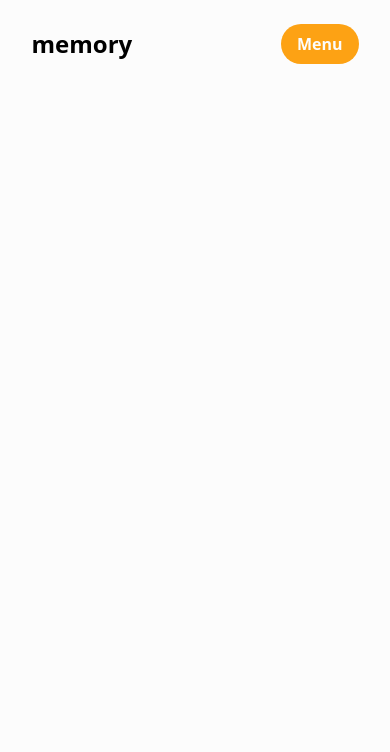
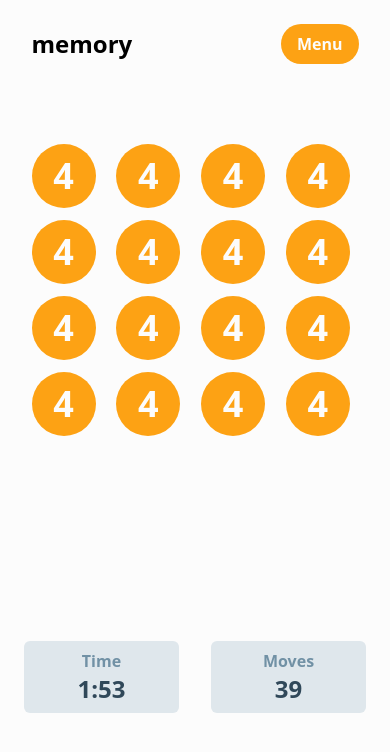
Before and after one commit to rcrosbourne/memory-game, a Next.js app: page /new-game in a window 390 px wide. Shown: the top 752 px of the page. Built offline with nearby package versions, Linux system fonts and the light colour scheme.

Commit message:
Mobile layout completed

```diff
--- a/pages/new-game.tsx
+++ b/pages/new-game.tsx
@@ -21,11 +21,81 @@ const NewGame: NextPage = () => {
 
       <main className=" bg-quaternary-shade min-h-screen w-full grid p-6 mx-auto">
         <div className="container mx-auto text-center max-w-[327px] md:max-w-[654px]">
+          {/* Top Menu */}
           <div className="grid grid-cols-2 place-items-center">
             <h2 className="w-full text-left text-2xl font-bold">memory</h2>
             <button className="btn-primary py-2 px-4 place-self-end">
               Menu
             </button>
+          </div>
+          {/* Game board */}
+          <div className="grid grid-cols-4 gap-3 mt-20">
+            <button className="btn-primary h-16 w-16 text-4xl font-bold">
+              4
+            </button>
+            <button className="btn-primary h-16 w-16 text-4xl font-bold">
+              4
+            </button>
+            <button className="btn-primary h-16 w-16 text-4xl font-bold">
+              4
+            </button>
+            <button className="btn-primary h-16 w-16 text-4xl font-bold">
+              4
+            </button>
+            <button className="btn-primary h-16 w-16 text-4xl font-bold">
+              4
+            </button>
+            <button className="btn-primary h-16 w-16 text-4xl font-bold">
+              4
+            </button>
+            <button className="btn-primary h-16 w-16 text-4xl font-bold">
+              4
+            </button>
+            <button className="btn-primary h-16 w-16 text-4xl font-bold">
+              4
+            </button>
+            <button className="btn-primary h-16 w-16 text-4xl font-bold">
+              4
+            </button>
+            <button className="btn-primary h-16 w-16 text-4xl font-bold">
+              4
+            </button>
+            <button className="btn-primary h-16 w-16 text-4xl font-bold">
+              4
+            </button>
+            <button className="btn-primary h-16 w-16 text-4xl font-bold">
+              4
+            </button>
+            <button className="btn-primary h-16 w-16 text-4xl font-bold">
+              4
+            </button>
+            <button className="btn-primary h-16 w-16 text-4xl font-bold">
+              4
+            </button>
+            <button className="btn-primary h-16 w-16 text-4xl font-bold">
+              4
+            </button>
+            <button className="btn-primary h-16 w-16 text-4xl font-bold">
+              4
+            </button>
+          </div>
+        </div>
+        <div className="grid grid-cols-2 mt-24 gap-8 max-h-[70px]">
+          <div className="bg-quinary-shade rounded-md grid py-2 px-8">
+            <span className="text-center text-secondary-shade font-bold">
+              Time
+            </span>
+            <span className="block text-center flex-1 text-teritiary font-bold text-2xl">
+              1:53
+            </span>
+          </div>
+          <div className="bg-quinary-shade rounded-md px-8 py-2 grid">
+            <span className="text-center text-secondary-shade font-bold">
+              Moves
+            </span>
+            <span className="block text-center text-teritiary font-bold text-2xl">
+              39
+            </span>
           </div>
         </div>
       </main>
--- a/tailwind.config.js
+++ b/tailwind.config.js
@@ -15,6 +15,7 @@ module.exports = {
       "secondary-shade": "#7191A5",
       "teritiary-shade": "#6395B8",
       "quaternary-shade": "#FCFCFC",
+      "quinary-shade": "#DFE7EC",
     },
     fontFamily: {
       "atkinson-hyperlegible": ["Atkinson Hyperlegible", "sans-serif"],
```
Also changed, not shown: styles/tailwind.css.
